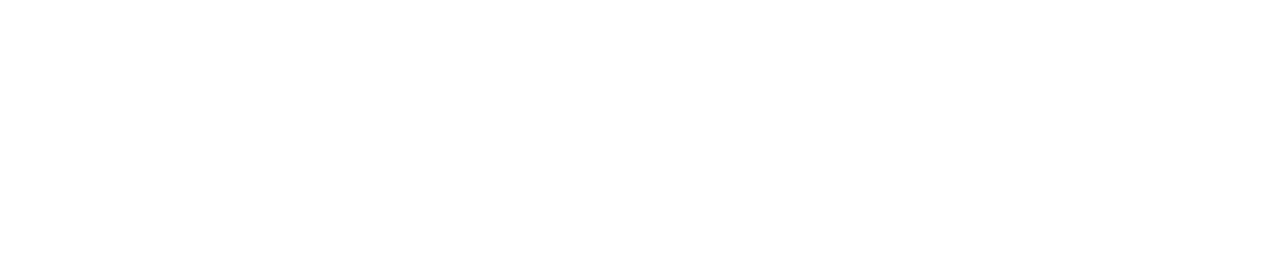
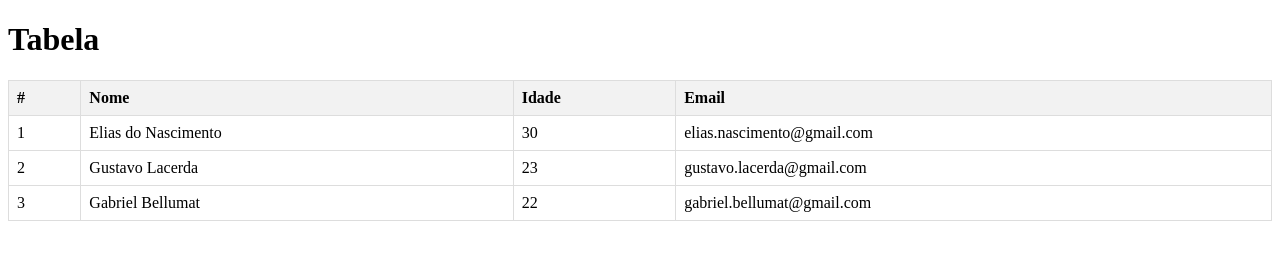
Before and after one commit to elgabsz/AtividadeElias, a plain HTML site: page index.html in a window 1280 px wide. Drawn offline with Linux system fonts and the light colour scheme.

Commit message:
Adicionei o body da página

```diff
--- a/index.html
+++ b/index.html
@@ -1,26 +1,59 @@
 <!DOCTYPE html>
 <html lang="en">
+
 <head>
     <meta charset="UTF-8">
     <meta http-equiv="X-UA-Compatible" content="IE=edge">
     <meta name="viewport" content="width=device-width, initial-scale=1.0">
-    <title>tabela</title>
+    <title>Tabela</title>
     <style>
         table {
             width: 100%;
             border-collapse: collapse;
         }
-        th, td {
+
+        th,
+        td {
             border: 1px solid #ddd;
             padding: 8px;
             text-align: left;
         }
+
         th {
             background-color: #f2f2f2;
         }
     </style>
 </head>
+
 <body>
+    <h1>Tabela</h1>
+    <table>
+        <tr>
+            <th>#</th>
+            <th>Nome</th>
+            <th>Idade</th>
+            <th>Email</th>
+        </tr>
+        <tr>
+            <td>1</td>
+            <td>Elias do Nascimento</td>
+            <td>30</td>
+            <td>elias.nascimento@gmail.com</td>
+        </tr>
+        <tr>
+            <td>2</td>
+            <td>Gustavo Lacerda</td>
+            <td>23</td>
+            <td>gustavo.lacerda@gmail.com</td>
+        </tr>
+        <tr>
+            <td>3</td>
+            <td>Gabriel Bellumat</td>
+            <td>22</td>
+            <td>gabriel.bellumat@gmail.com</td>
+        </tr>
+        <tr>
+    </table>
+</body>
 
-</body>
 </html>
```
